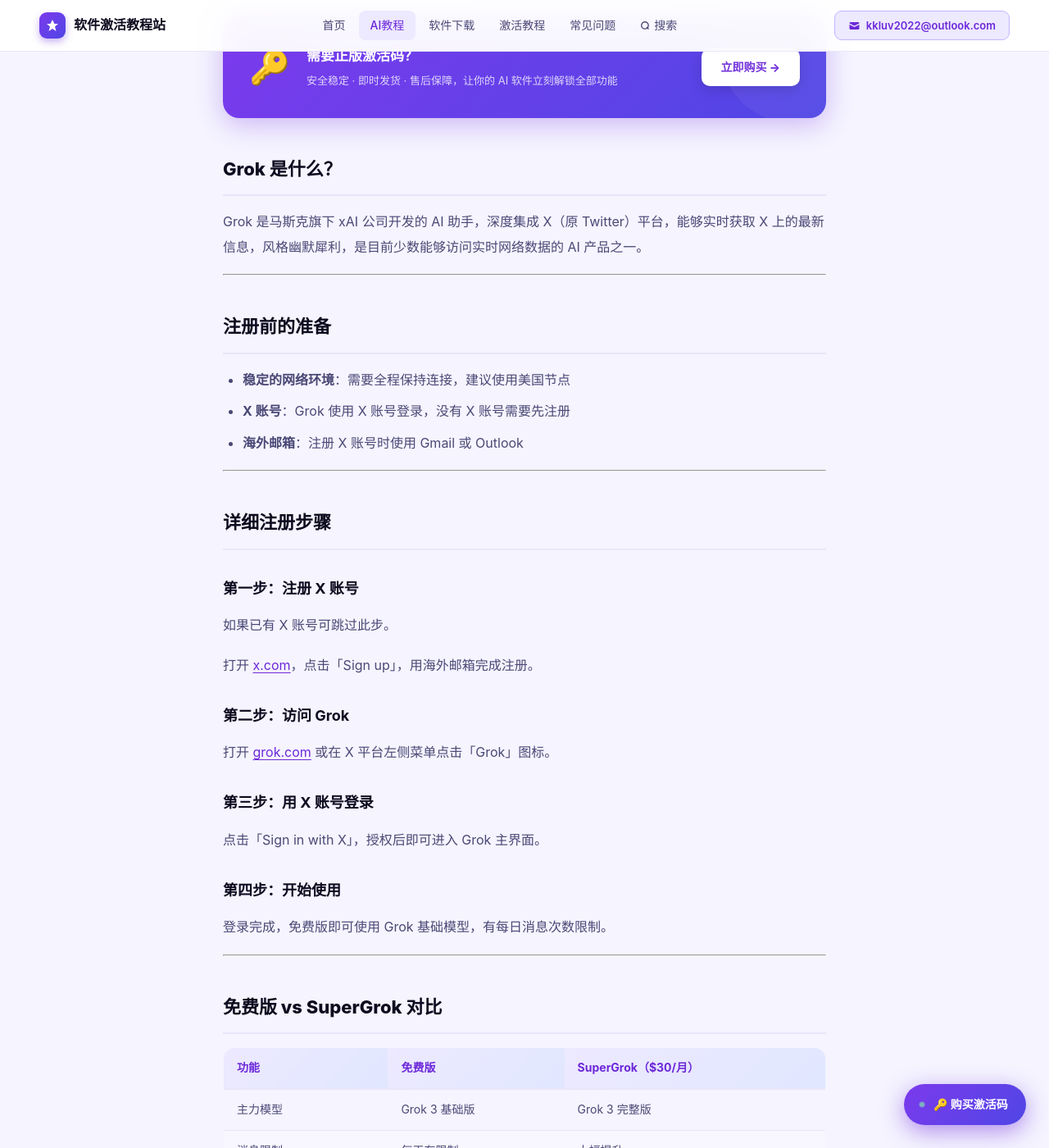
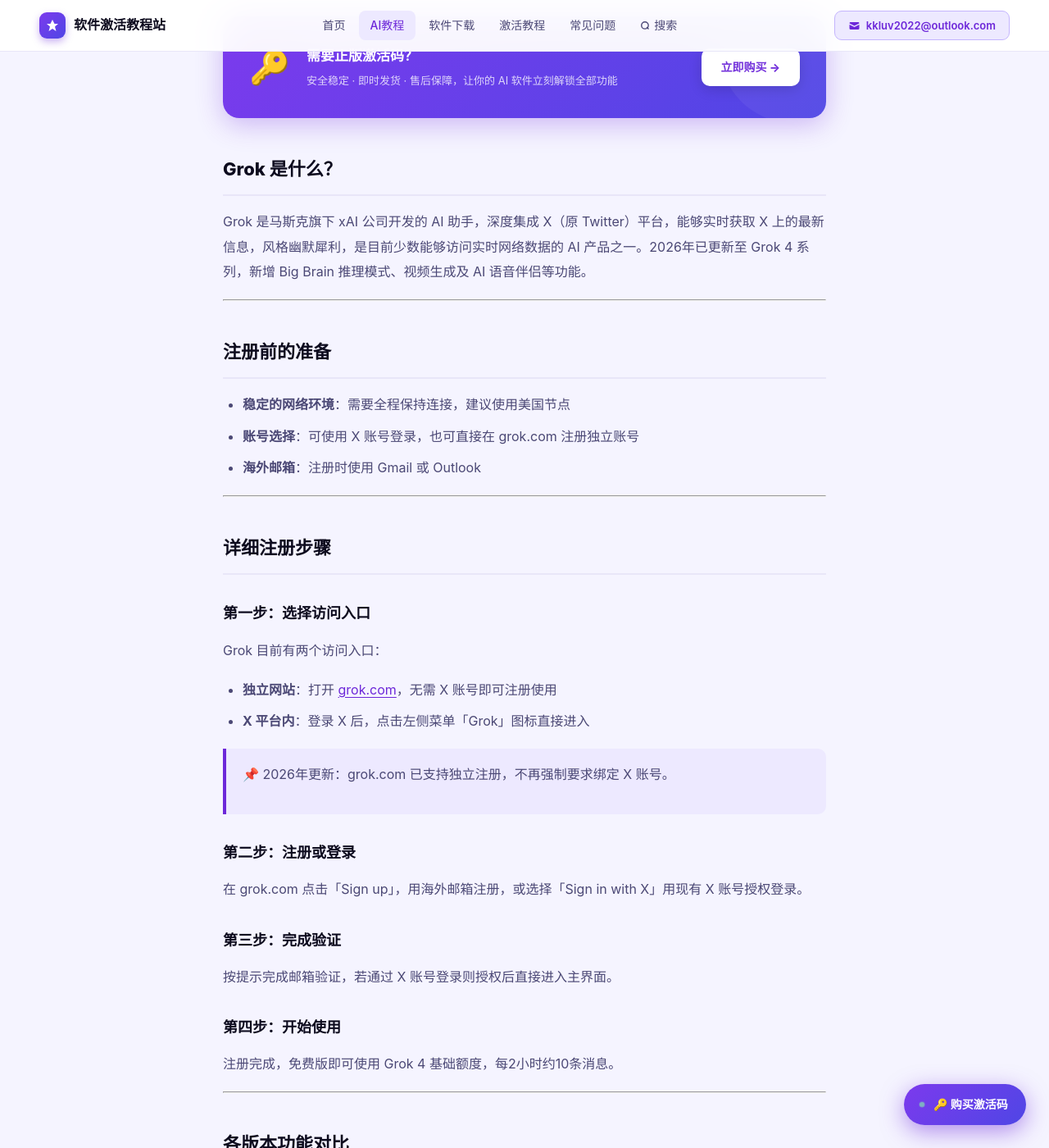
Before and after one commit to leo11hang/Kilian.github.io, a Jekyll site: the page built from _posts/2025-03-28-Grok Sign up.md, in a window 1280 px wide and 1400 px high, scrolled down 827 px. Shown: the whole window at 82% size. Built offline with Jekyll 4.4.1, drawn with Linux system fonts in a browser that asks for light colours; a script that is not in the unit is left out; some of the changed text lies outside the part shown.

Commit message:
Update 2025-03-28-Grok Sign up.md

```diff
--- a/_posts/2025-03-28-Grok Sign up.md
+++ b/_posts/2025-03-28-Grok Sign up.md
@@ -1,62 +1,72 @@
 ---
 layout: post
 title: "Grok 注册教程：xAI 旗下 AI 助手完整注册指南"
-date: 2026-04-06 12:00:00 +0800
+date: 2026-05-20 12:00:00 +0800
 categories: tutorial
 tags: [Grok, xAI, 马斯克, 注册教程, AI助手]
-excerpt: "手把手教你注册 Grok 账号，包括 X 账号关联、免费版与付费版对比及常见问题解答。"
+excerpt: "手把手教你注册 Grok 账号，包括注册方式、免费版与付费版对比及常见问题解答。"
 cover: https://github.com/user-attachments/assets/47741f05-3af8-45bf-9ef0-f1482909b246
 pinned: false
 ---
 
 ## Grok 是什么？
 
-Grok 是马斯克旗下 xAI 公司开发的 AI 助手，深度集成 X（原 Twitter）平台，能够实时获取 X 上的最新信息，风格幽默犀利，是目前少数能够访问实时网络数据的 AI 产品之一。
-
-
+Grok 是马斯克旗下 xAI 公司开发的 AI 助手，深度集成 X（原 Twitter）平台，能够实时获取 X
+上的最新信息，风格幽默犀利，是目前少数能够访问实时网络数据的 AI 产品之一。2026年已更新至
+Grok 4 系列，新增 Big Brain 推理模式、视频生成及 AI 语音伴侣等功能。
 
 ---
 
 ## 注册前的准备
 
 - **稳定的网络环境**：需要全程保持连接，建议使用美国节点
-- **X 账号**：Grok 使用 X 账号登录，没有 X 账号需要先注册
-- **海外邮箱**：注册 X 账号时使用 Gmail 或 Outlook
+- **账号选择**：可使用 X 账号登录，也可直接在 grok.com 注册独立账号
+- **海外邮箱**：注册时使用 Gmail 或 Outlook
 
 ---
 
 ## 详细注册步骤
 
-### 第一步：注册 X 账号
+### 第一步：选择访问入口
 
-如果已有 X 账号可跳过此步。
+Grok 目前有两个访问入口：
 
-打开 [x.com](https://x.com)，点击「Sign up」，用海外邮箱完成注册。
+- **独立网站**：打开 [grok.com](https://grok.com)，无需 X 账号即可注册使用
+- **X 平台内**：登录 X 后，点击左侧菜单「Grok」图标直接进入
 
-### 第二步：访问 Grok
+> 📌 2026年更新：grok.com 已支持独立注册，不再强制要求绑定 X 账号。
 
-打开 [grok.com](https://grok.com) 或在 X 平台左侧菜单点击「Grok」图标。
+### 第二步：注册或登录
 
-### 第三步：用 X 账号登录
+在 grok.com 点击「Sign up」，用海外邮箱注册，或选择「Sign in with X」用现有 X 账号授权登录。
 
-点击「Sign in with X」，授权后即可进入 Grok 主界面。
+### 第三步：完成验证
+
+按提示完成邮箱验证，若通过 X 账号登录则授权后直接进入主界面。
 
 ### 第四步：开始使用
 
-登录完成，免费版即可使用 Grok 基础模型，有每日消息次数限制。
+注册完成，免费版即可使用 Grok 4 基础额度，每2小时约10条消息。
 
 ---
 
-## 免费版 vs SuperGrok 对比
+## 各版本功能对比
 
-| 功能 | 免费版 | SuperGrok（$30/月）|
-|------|--------|-------------------|
-| 主力模型 | Grok 3 基础版 | Grok 3 完整版 |
-| 消息限制 | 每天有限制 | 大幅提升 |
-| 图像生成 | 不支持 | 支持 Aurora 模型 |
-| 深度推理 | 有限 | Think 模式无限制 |
-| 实时X数据 | 支持 | 支持 |
-| DeepSearch | 有限 | 无限制 |
+| 功能 | 免费版 | SuperGrok Lite（$10/月）| SuperGrok（$30/月）| SuperGrok Heavy（$300/月）|
+|------|--------|------------------------|--------------------|-----------------------------|
+| 主力模型 | Grok 4 基础额度 | Grok 3.5 | Grok 4 / 4.1 完整版 | Grok 4 Heavy（最强版）|
+| 消息限制 | 每2小时约10条 | 较免费版提升 | 大幅提升 | 最高额度 |
+| 图像生成 | ❌ 已于2026年3月停止 | ❌ 不支持 | ✅ Aurora 模型 | ✅ Aurora 高级版 |
+| 视频生成 | ❌ 不支持 | ❌ 不支持 | ✅ 每天最多100条 | ✅ 更高额度 |
+| Big Brain 推理 | ❌ 不支持 | ❌ 不支持 | ✅ 支持 | ✅ 支持 |
+| DeepSearch | 有限 | 有限 | ✅ 无限制 | ✅ 无限制 |
+| 实时 X 数据 | ✅ 支持 | ✅ 支持 | ✅ 支持 | ✅ 支持 |
+| 语音模式 | 有限时长 | 有限时长 | ✅ 更长时长 | ✅ 最长时长 |
+| 响应速度优先 | 否 | 否 | ✅ 约快30% | ✅ 最高优先 |
+| 上下文窗口 | 标准 | 标准 | 200万 tokens | 200万 tokens |
+
+> 📌 **另一选择**：X Premium+（$40/月）可在 X 平台内使用 Grok，适合同时重度使用 X 社区
+> 的用户；年付 SuperGrok 可享受约17%折扣，折合每月 $25。
 
 ---
 
@@ -64,24 +74,34 @@
 
 **实时信息**：深度整合 X 平台数据，能获取几分钟前发生的最新资讯，是其他 AI 无法比拟的优势。
 
-**Think 推理模式**：支持慢思考推理模式，面对复杂数学、逻辑问题时表现出色。
+**Big Brain 推理模式**：付费版专属的多步骤深度推理，面对复杂数学、逻辑与代码问题时表现出色。
 
 **DeepSearch**：联网深度搜索，自动整合多个来源，给出有引用的详细报告。
 
-**风格独特**：回答风格幽默大胆，没有过多限制，适合创意类任务。
+**2M 超长上下文**：SuperGrok 支持最高200万 token 上下文窗口，处理超长文档毫无压力。
+
+**风格独特**：回答风格幽默大胆，创意类任务体验好。
 
 ---
 
 ## 常见问题
 
-**Q：没有 X 账号可以用 Grok 吗？**
-不可以，Grok 目前只支持 X 账号登录，需要先注册一个 X 账号。
+**Q：一定要有 X 账号才能用 Grok 吗？**
+不需要。2026年起 grok.com 支持独立账号注册，用邮箱即可直接使用，无需绑定 X。
 
 **Q：提示无法访问怎么办？**
 切换网络节点到美国后重试，部分地区访问受限。
 
 **Q：免费版每天能发多少消息？**
-免费版有动态限制，通常每天可发送约 10 条消息，升级 SuperGrok 可大幅提升。
+免费版按滚动窗口限制，通常每2小时约10条消息。
+
+**Q：免费版还能生成图片吗？**
+不能。图像生成（Grok Imagine）自2026年3月19日起已对免费用户完全关闭，需订阅
+SuperGrok（$30/月）及以上才可使用。
+
+**Q：SuperGrok Lite 和标准 SuperGrok 有什么区别？**
+Lite 版（$10/月）于2026年3月新推出，只能访问 Grok 3.5 模型且不含图像和视频生成；
+标准 SuperGrok（$30/月）可访问 Grok 4 完整功能，是大多数用户的推荐选择。
 
 **Q：SuperGrok 怎么开通最方便？**
 使用激活码是最简单的方式，无需绑定信用卡，即买即用。
@@ -90,4 +110,5 @@
 
 ## 升级 SuperGrok
 
-如需解锁 Grok 全部功能，使用激活码开通 SuperGrok 是目前最稳定便捷的方式，支持多种支付方式，自动发货。
+如需解锁 Grok 全部功能，使用激活码开通 SuperGrok 是目前最稳定便捷的方式，支持多种支付
+方式，自动发货。
```
